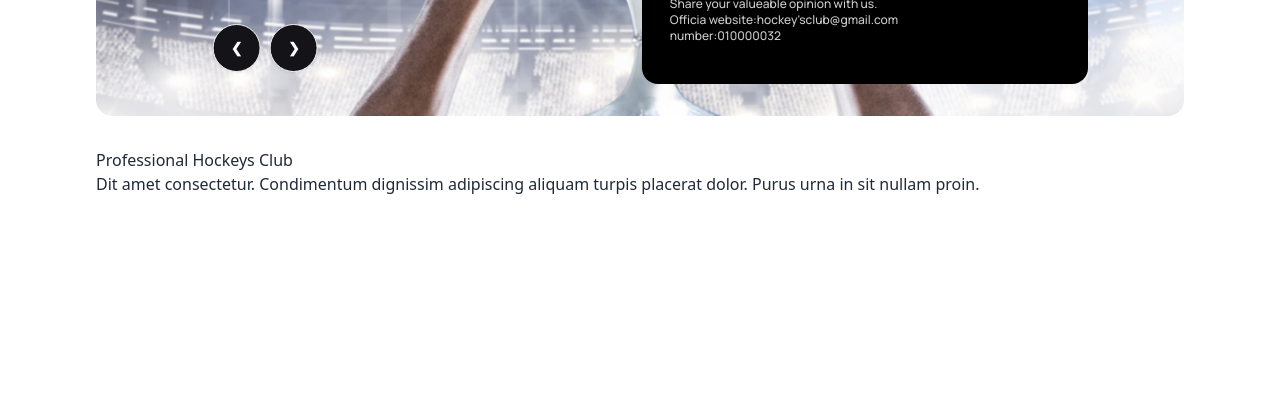
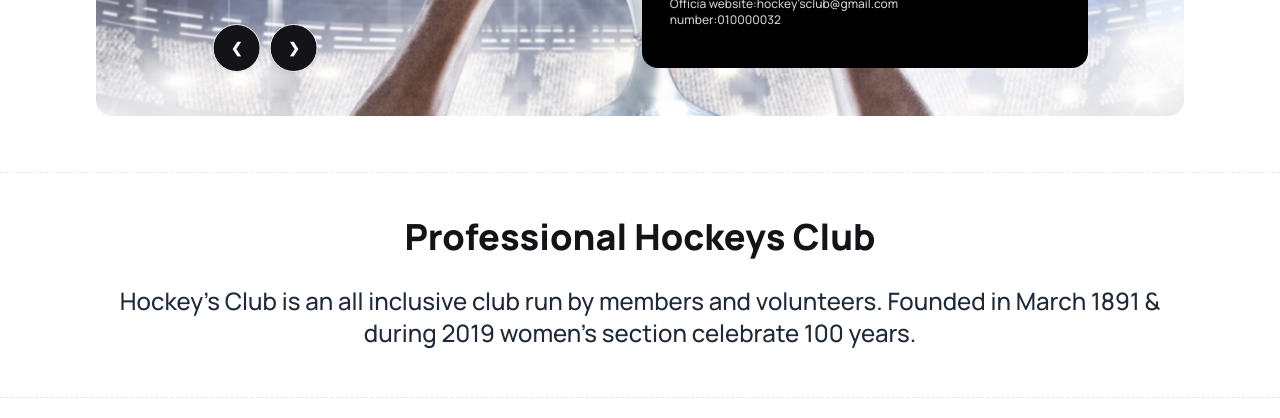
Before and after one commit to AsifaJahanSafa/assignment-3, a plain HTML site: page index.html in a window 1280 px wide. Shown: the part 508-926 px from the top of the page. Before the commit the page ends 800 px from the top, so only its background shows below. Drawn offline with nearby package versions, Linux system fonts and the light colour scheme.

Commit message:
added the profetional hockey's club section

```diff
--- a/index.html
+++ b/index.html
@@ -99,10 +99,10 @@
         </div>
       </div>
     </div>
-        <div class="   absolute -translate-y-64 right-24  px-24 my-8 py-8">
+        <div class="   absolute -translate-y-64 right-24  px-24 my-8 py-4">
           <div class=" grid grid-col justify-center h-[20vh]  bg-black p-7 h-[20vh]  rounded-b-2xl rounded-t-2xl text-white">
           <h3 class="text-base space-x-9 space-y-9 lg:text-2xl font-extrabold">Meet all the heroes from the field </h3>
-          <p class="text-xs font-medium pt-1.5 pb-1.5 opacity-80">Share your valueable opinion with us. <br>
+          <p class="text-xs font-medium opacity-80 ">Share your valuable opinion with us. <br>
             Officia website:hockey'sclub@gmail.com
             <br>
             number:010000032
@@ -113,15 +113,20 @@
 
 
        </section>
+       <hr class="border-dashed mt-14 ">
+       <section class="container mx-auto px-8 lg:px-24 my-8" >
+        <div class="text-center hr  ">
+          <h2 class="text-2xl lg:text-4xl font-extrabold text-[#131318;] py-3 	">Professional Hockeys Club</h2>
+          <p class="text-lg lg:text-2xl font-medium text-[rgba(19, 19, 24, 0.60);] py-4 ">Hockey's Club is an all inclusive club run by members and volunteers. Founded in March 1891 & during 2019 women's section celebrate 100 years.</p>
+        </div>
+        <div>
 
+        </div>
+      </section>
+      <hr class="border-dashed my-5">
     </header>
     <main>
-      <section class="container mx-auto px-8 lg:px-24 my-8" >
-      <div>
-        <h2>Professional Hockeys Club</h2>
-        <p>Dit amet consectetur. Condimentum dignissim adipiscing aliquam turpis placerat dolor. Purus urna in sit nullam proin. </p>
-      </div>
-    </section>
+
     </main>
     <footer></footer>
 </body>
```
